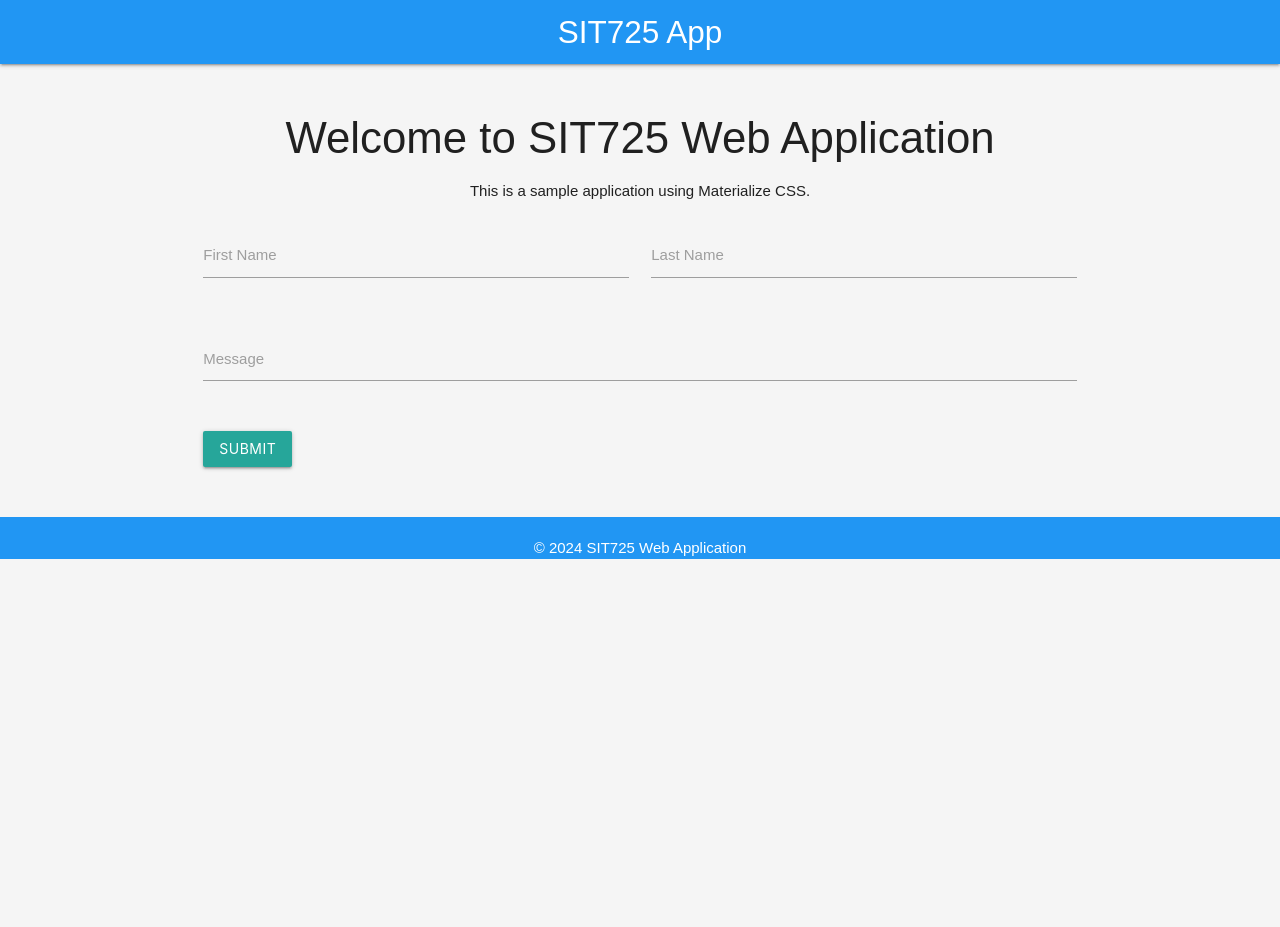
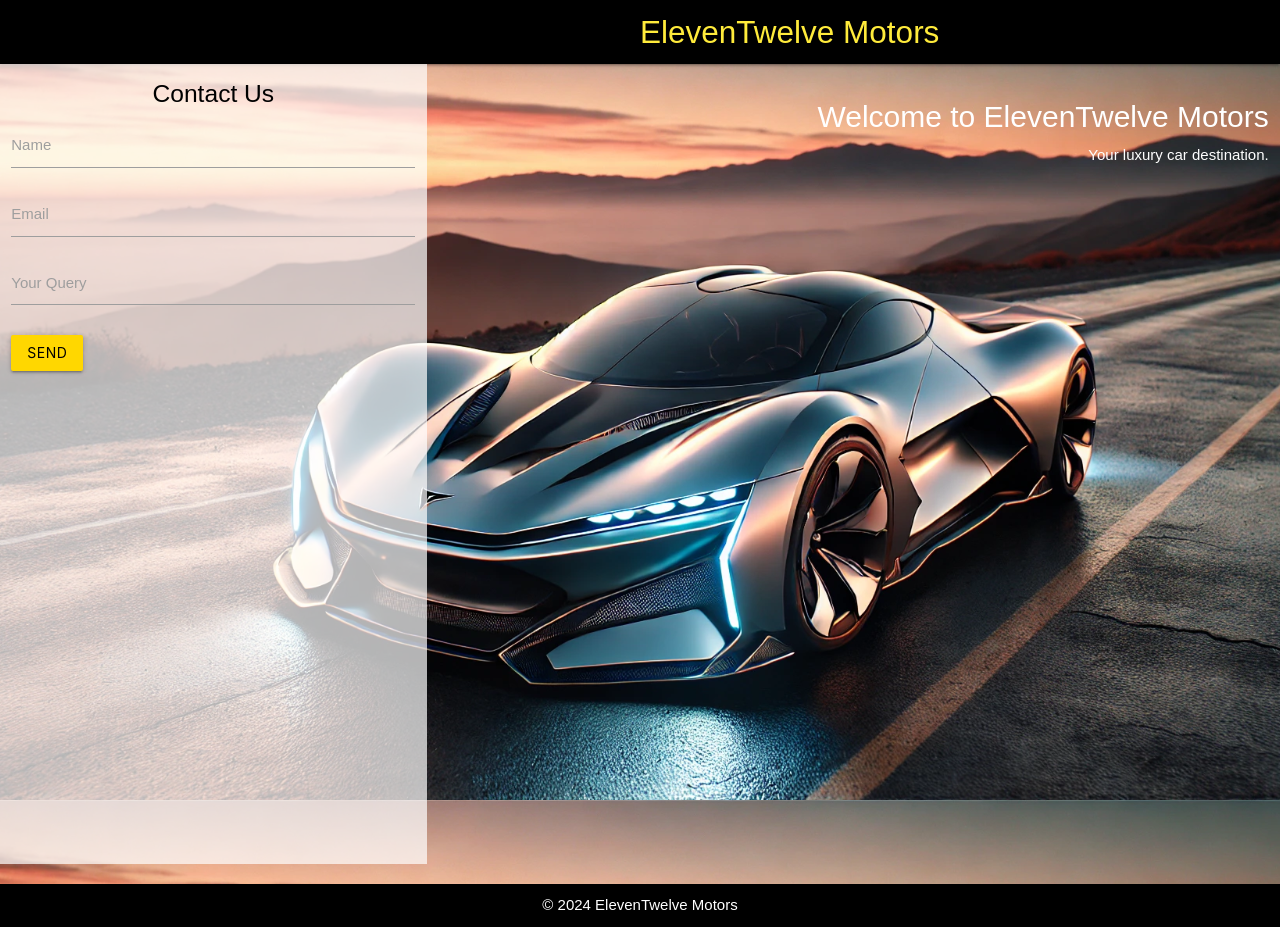
Before and after one commit to Arpit24112110/SIT725, a website: page client/index.html in a window 1280 px wide. Before the commit the page ends 800 px from the top, so only its background shows below. Drawn offline with nearby package versions, Linux system fonts and the light colour scheme.

Commit message:
Added Week 3 project for ElevenTwelve Motors

```diff
--- a/client/index.html
+++ b/client/index.html
@@ -3,62 +3,60 @@
 <head>
     <meta charset="UTF-8">
     <meta name="viewport" content="width=device-width, initial-scale=1.0">
-    <title>SIT725 Web Application</title>
-    <!-- Materialize CSS -->
+    <title>ElevenTwelve Motors</title>
+    <!-- Linking Materialize CSS -->
     <link href="https://cdnjs.cloudflare.com/ajax/libs/materialize/1.0.0/css/materialize.min.css" rel="stylesheet">
-    <!-- Custom CSS -->
-    <link href="style.css" rel="stylesheet">
+    <!-- Linking custom CSS -->
+    <link rel="stylesheet" href="style.css">
 </head>
 <body>
-
-    <!-- Navigation Bar -->
-    <nav>
-        <div class="nav-wrapper blue">
-            <a href="#" class="brand-logo center">SIT725 App</a>
+    <!-- Materialize Navbar -->
+    <nav class="nav-extended black">
+        <div class="nav-wrapper center">
+            <a href="#" class="brand-logo yellow-text">ElevenTwelve Motors</a> <!-- Materialize text color class -->
         </div>
     </nav>
 
-    <!-- Main Content -->
-    <div class="container">
-        <h3 class="center-align">Welcome to SIT725 Web Application</h3>
-        <p class="center-align">This is a sample application using Materialize CSS.</p>
+    <div class="row"> <!-- Materialize grid row -->
+        <!-- Left Section: Form -->
+        <div class="col s12 m4 form-section"> <!-- Materialize grid column -->
+            <h5 class="black-text center-align">Contact Us</h5> <!-- Materialize text color and alignment -->
+            <form id="contactForm">
+                <!-- Materialize input field -->
+                <div class="input-field">
+                    <input id="name" type="text" required>
+                    <label for="name">Name</label> <!-- Materialize floating label -->
+                </div>
+                <!-- Materialize email field -->
+                <div class="input-field">
+                    <input id="email" type="email" required>
+                    <label for="email">Email</label> <!-- Materialize floating label -->
+                </div>
+                <!-- Materialize textarea -->
+                <div class="input-field">
+                    <textarea id="query" class="materialize-textarea" required></textarea> <!-- Materialize textarea class -->
+                    <label for="query">Your Query</label>
+                </div>
+                <!-- Materialize button -->
+                <button type="submit" class="btn yellow black-text">Send</button>
+            </form>
+        </div>
 
-        <!-- Input Form -->
-        <div class="row">
-            <form class="col s12">
-                <div class="row">
-                    <div class="input-field col s6">
-                        <input id="first_name" type="text" class="validate">
-                        <label for="first_name">First Name</label>
-                    </div>
-                    <div class="input-field col s6">
-                        <input id="last_name" type="text" class="validate">
-                        <label for="last_name">Last Name</label>
-                    </div>
-                </div>
-                <div class="row">
-                    <div class="input-field col s12">
-                        <textarea id="message" class="materialize-textarea"></textarea>
-                        <label for="message">Message</label>
-                    </div>
-                </div>
-                <button class="btn waves-effect waves-light" type="submit" name="action">
-                    Submit
-                </button>
-            </form>
+        <!-- Right Section: Welcome Message -->
+        <div class="col s12 m8 main-content"> <!-- Materialize grid column -->
+            <h2>Welcome to ElevenTwelve Motors</h2> <!-- Customized with CSS -->
+            <p>Your luxury car destination.</p>
         </div>
     </div>
 
-    <!-- Footer -->
-    <footer class="page-footer blue">
-        <div class="container">
-            <div class="center-align">© 2024 SIT725 Web Application</div>
-        </div>
+    <!-- Materialize Footer -->
+    <footer class="page-footer black center">
+        © 2024 ElevenTwelve Motors
     </footer>
 
-    <!-- Materialize JS -->
+    <!-- Linking Materialize JavaScript -->
     <script src="https://cdnjs.cloudflare.com/ajax/libs/materialize/1.0.0/js/materialize.min.js"></script>
-    <!-- Custom JS -->
+    <!-- Linking custom JavaScript -->
     <script src="script.js"></script>
 </body>
 </html>
--- a/client/script.js
+++ b/client/script.js
@@ -1,12 +1,18 @@
-// Basic JavaScript to handle form submission
+// Initialize Materialize components and handle form submission
 document.addEventListener("DOMContentLoaded", function () {
-    const form = document.querySelector("form");
-    form.addEventListener("submit", function (e) {
-        e.preventDefault();
-        const firstName = document.getElementById("first_name").value;
-        const lastName = document.getElementById("last_name").value;
-        const message = document.getElementById("message").value;
+    const contactForm = document.getElementById("contactForm");
 
-        alert(`Thank you, ${firstName} ${lastName}, for your message: "${message}"`);
+    // Materialize toast on form submission
+    contactForm.addEventListener("submit", function (e) {
+        e.preventDefault(); // Prevent page reload
+
+        const name = document.getElementById("name").value;
+        const email = document.getElementById("email").value;
+
+        // Materialize toast for feedback
+        M.toast({ html: `Thank you, ${name}! We'll contact you at ${email}.` });
+
+        // Reset form
+        this.reset();
     });
 });
--- a/client/style.css
+++ b/client/style.css
@@ -1,14 +1,59 @@
+/* Background Image */
 body {
+    background: url("car.jpg") no-repeat center center fixed;
+    background-size: cover;
+    color: white;
     font-family: Arial, sans-serif;
-    background-color: #f5f5f5;
-    margin: 0;
-    padding: 0;
 }
 
-h3 {
-    margin-top: 50px;
+/* Materialize Navbar Styling */
+.nav-wrapper {
+    background-color: rgba(0, 0, 0, 0.8);
 }
 
-footer {
-    margin-top: 50px;
+/* Materialize Form Section */
+.form-section {
+    background-color: rgba(255, 255, 255, 0.7);
+    height: 100vh;
+    padding: 20px;
 }
+
+/* Materialize Input Fields */
+.input-field input,
+textarea {
+    color: black;
+}
+
+/* Materialize Floating Labels and Borders on Focus */
+input:focus + label,
+textarea:focus + label {
+    color: #ffd700 !important;
+}
+
+input:focus,
+textarea:focus {
+    border-bottom: 1px solid #ffd700 !important;
+}
+
+/* Right Content Styling */
+.main-content h2 {
+    text-align: right;
+    font-size: 2rem;
+}
+
+.main-content p {
+    text-align: right;
+    margin-top: -10px;
+}
+
+/* Materialize Button Styling */
+.btn {
+    background-color: #ffd700 !important;
+    color: black !important;
+}
+
+/* Materialize Footer Styling */
+.page-footer {
+    background-color: rgba(0, 0, 0, 0.8);
+    padding: 10px 0;
+}
```
Also changed, not shown: package.json (added, +15 -0 lines), server.js (added, +12 -0 lines), server/server.js (+3 -9 lines), week1/week1.html (deleted, +0 -5 lines), client/car.jpg (added), 1 other file.
